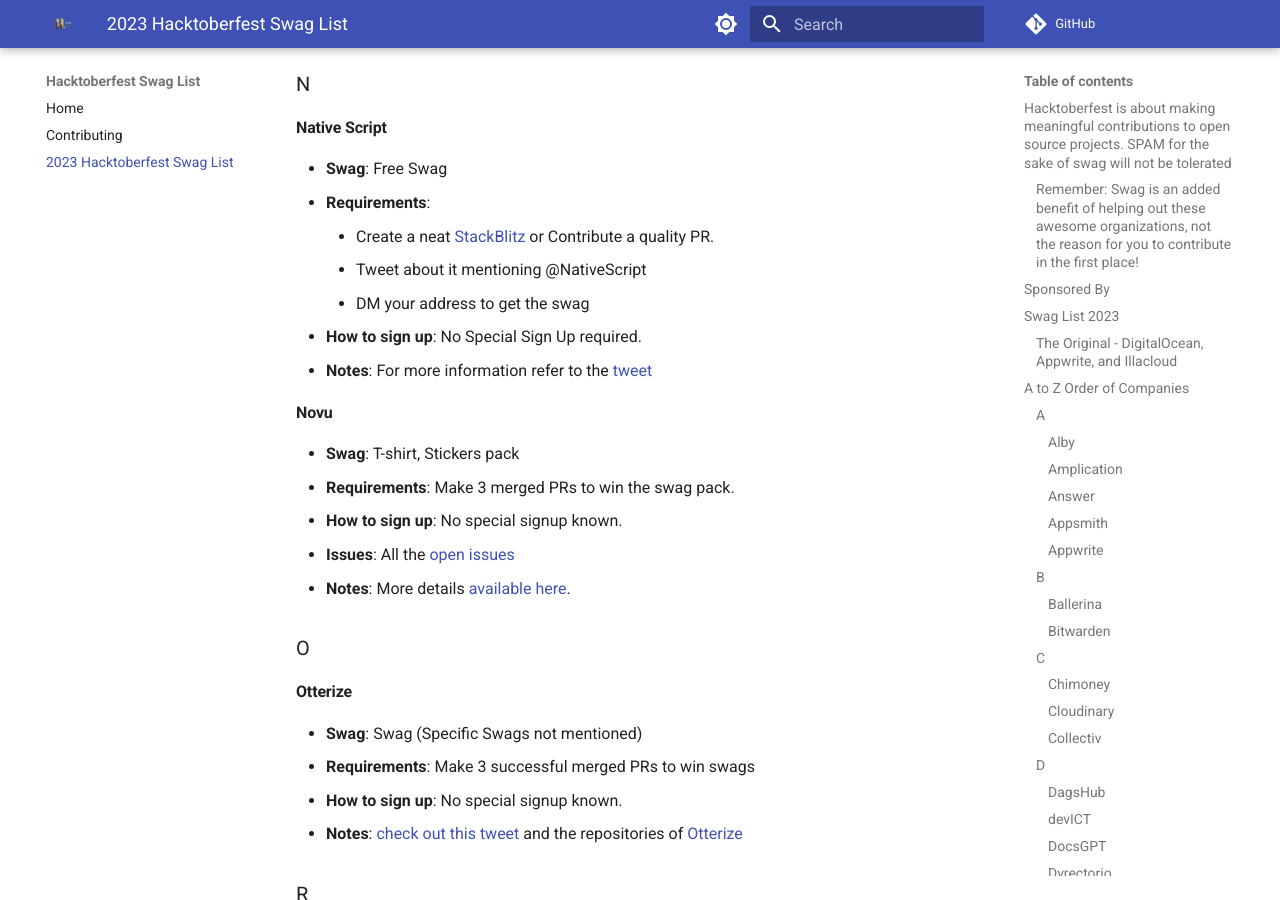
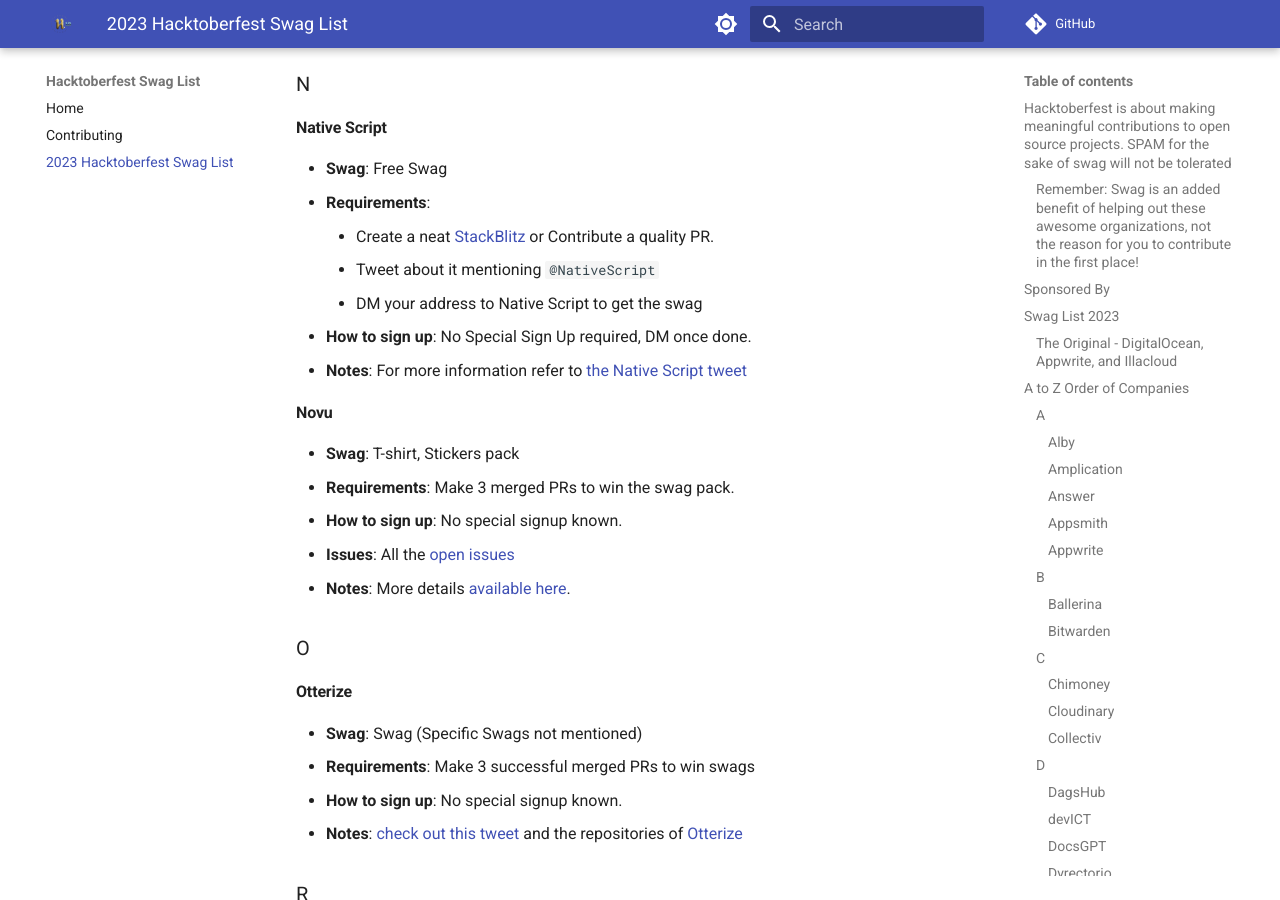
Before and after one commit to crweiner/hacktoberfest-swag-list, an MkDocs documentation site: the page built from docs/list.md, in a window 1280 px wide and 900 px high, scrolled down 10314 px. Built offline with MkDocs 1.6.1 and Material for MkDocs 9.7.7, drawn with Linux system fonts in a browser that asks for light colours; plug-ins that fetch from the network failed and are left out; comment, search, counter and statistics services are not loaded.

Commit message:
Update Native Script

```diff
--- a/docs/list.md
+++ b/docs/list.md
@@ -337,11 +337,11 @@
 
 - **Swag**: Free Swag
 - **Requirements**:
-    - Create a neat [StackBlitz](preview.nativescript.org) or Contribute a quality PR.
-    - Tweet about it mentioning @NativeScript
-    - DM your address to get the swag
-- **How to sign up**: No Special Sign Up required.
-- **Notes**: For more information refer to the [tweet](https://twitter.com/NativeScript/status/1709066192605061392)
+    - Create a neat [StackBlitz](https://preview.nativescript.org) or Contribute a quality PR.
+    - Tweet about it mentioning `@NativeScript`
+    - DM your address to Native Script to get the swag
+- **How to sign up**: No Special Sign Up required, DM once done.
+- **Notes**: For more information refer to [the Native Script tweet](https://twitter.com/NativeScript/status/1709066192605061392)
 
 #### **Novu**
 
```
